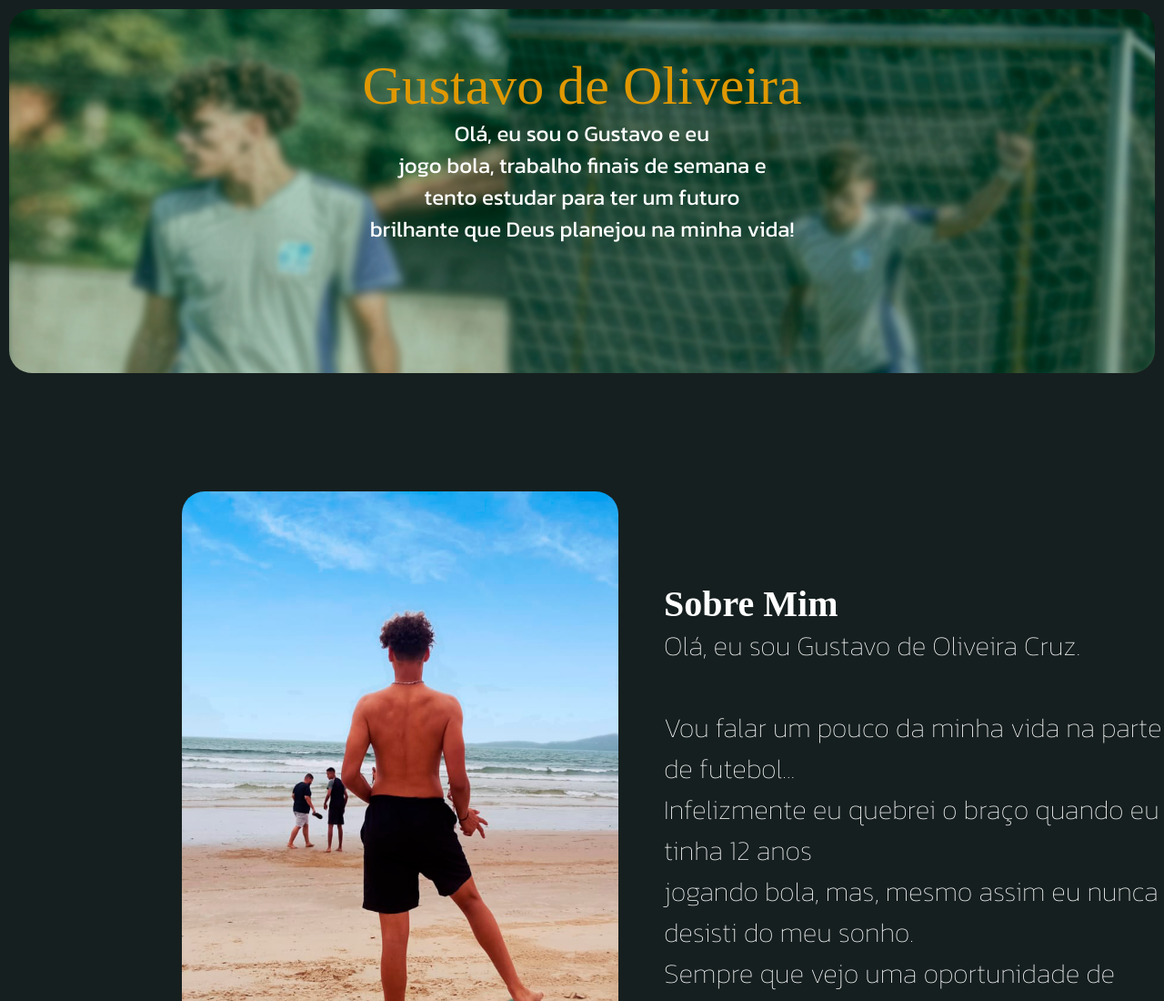
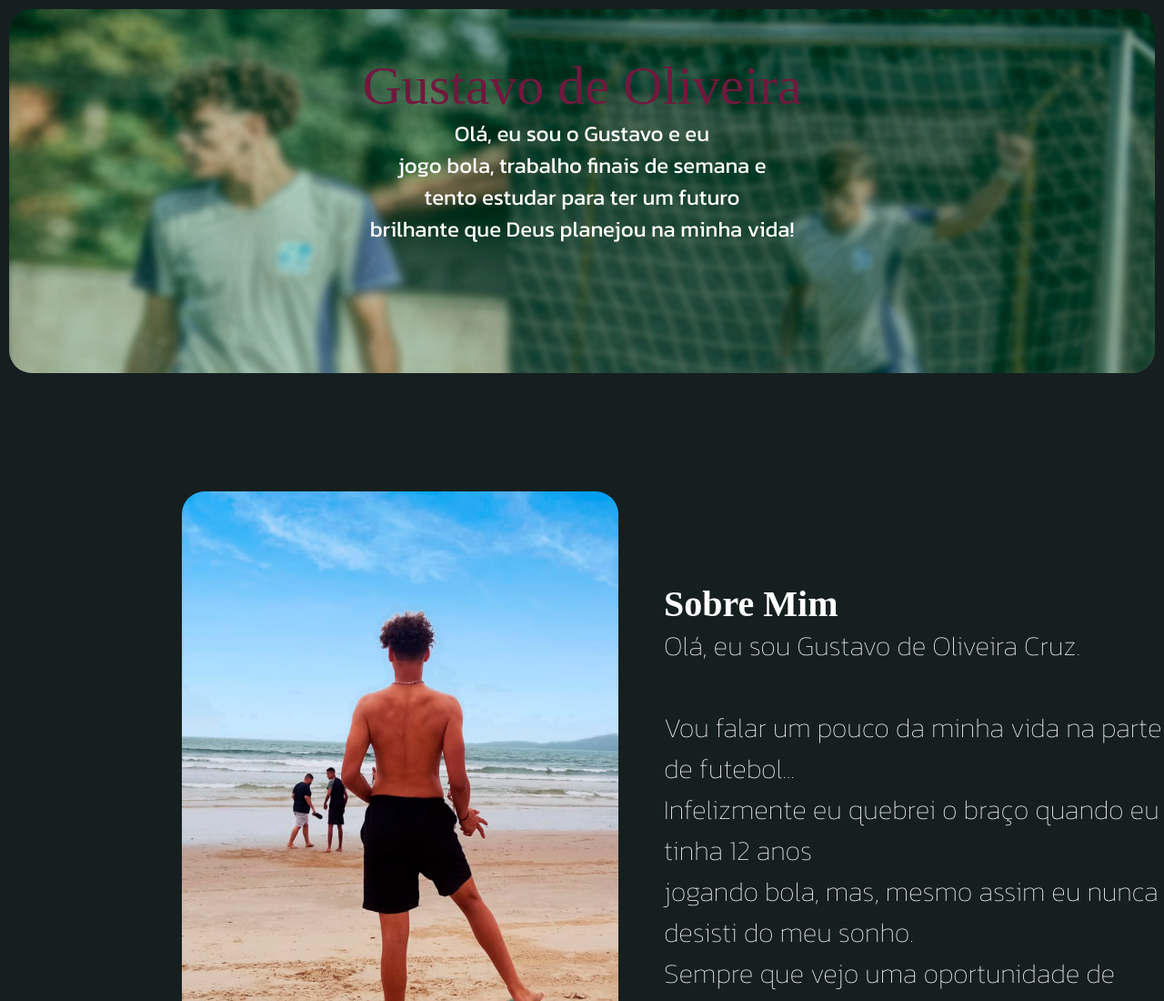
Before and after one commit to Gustavoo-1b/meuportifolio.html, a plain HTML site: page index.html in a window 1280 px wide. Shown: the top 1100 px of the page at 91% size. Drawn offline with Linux system fonts and the light colour scheme; a web font is replaced by a local one.

Commit message:
Update index.html

```diff
--- a/index.html
+++ b/index.html
@@ -194,7 +194,7 @@
         justify-content: center;
         font-weight: lighter;
         font-size:60px;
-        color: #E09801;
+        color: #70193d;
     }
 
 
```
